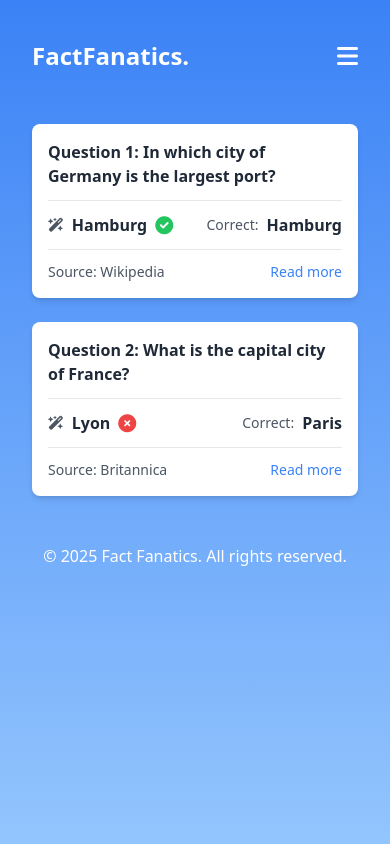
After one commit to kipchumbaofficial/factfanatics, a Flask app: page /result in a window 390 px wide. The commit adds this page. Run offline with Flask 3, Linux system fonts and the light colour scheme; some libraries are stand-ins or nearby versions.

Commit message:
Add result display page and enhance styling; implement responsive design and navigation

```diff
--- a/app/blueprints/main/routes.py
+++ b/app/blueprints/main/routes.py
@@ -207,3 +207,10 @@ def result():
         username=current_user.username,
         rank=user_rank
     )
+
+
+@main_bp.route('/result', methods=['GET'])
+def show_result():
+    """ Log in page
+    """
+    return render_template('answers.html')
--- a/app/static/css/style.css
+++ b/app/static/css/style.css
@@ -697,6 +697,10 @@ video {
   margin-top: auto;
 }
 
+.ml-auto {
+  margin-left: auto;
+}
+
 .block {
   display: block;
 }
@@ -785,6 +789,10 @@ video {
   max-width: 28rem;
 }
 
+.max-w-6xl {
+  max-width: 72rem;
+}
+
 .flex-1 {
   flex: 1 1 0%;
 }
@@ -855,6 +863,24 @@ video {
   margin-bottom: calc(1.5rem * var(--tw-space-y-reverse));
 }
 
+.space-x-3 > :not([hidden]) ~ :not([hidden]) {
+  --tw-space-x-reverse: 0;
+  margin-right: calc(0.75rem * var(--tw-space-x-reverse));
+  margin-left: calc(0.75rem * calc(1 - var(--tw-space-x-reverse)));
+}
+
+.space-y-3 > :not([hidden]) ~ :not([hidden]) {
+  --tw-space-y-reverse: 0;
+  margin-top: calc(0.75rem * calc(1 - var(--tw-space-y-reverse)));
+  margin-bottom: calc(0.75rem * var(--tw-space-y-reverse));
+}
+
+.space-x-6 > :not([hidden]) ~ :not([hidden]) {
+  --tw-space-x-reverse: 0;
+  margin-right: calc(1.5rem * var(--tw-space-x-reverse));
+  margin-left: calc(1.5rem * calc(1 - var(--tw-space-x-reverse)));
+}
+
 .overflow-hidden {
   overflow: hidden;
 }
@@ -886,6 +912,10 @@ video {
 
 .border {
   border-width: 1px;
+}
+
+.border-t {
+  border-top-width: 1px;
 }
 
 .border-black {
@@ -1029,6 +1059,10 @@ video {
   --tw-gradient-to: #facc15 var(--tw-gradient-to-position);
 }
 
+.to-blue-300 {
+  --tw-gradient-to: #93c5fd var(--tw-gradient-to-position);
+}
+
 .object-contain {
   -o-object-fit: contain;
      object-fit: contain;
@@ -1115,6 +1149,10 @@ video {
   padding-bottom: 2rem;
 }
 
+.pt-3 {
+  padding-top: 0.75rem;
+}
+
 .text-center {
   text-align: center;
 }
@@ -1152,6 +1190,11 @@ video {
 .text-xs {
   font-size: 0.75rem;
   line-height: 1rem;
+}
+
+.text-base {
+  font-size: 1rem;
+  line-height: 1.5rem;
 }
 
 .font-bold {
@@ -1239,6 +1282,11 @@ video {
   color: rgb(255 255 255 / var(--tw-text-opacity, 1));
 }
 
+.text-red-500 {
+  --tw-text-opacity: 1;
+  color: rgb(239 68 68 / var(--tw-text-opacity, 1));
+}
+
 .shadow-lg {
   --tw-shadow: 0 10px 15px -3px rgb(0 0 0 / 0.1), 0 4px 6px -4px rgb(0 0 0 / 0.1);
   --tw-shadow-colored: 0 10px 15px -3px var(--tw-shadow-color), 0 4px 6px -4px var(--tw-shadow-color);
@@ -1298,6 +1346,10 @@ video {
   color: rgb(234 88 12 / var(--tw-text-opacity, 1));
 }
 
+.hover\:underline:hover {
+  text-decoration-line: underline;
+}
+
 .focus\:outline-none:focus {
   outline: 2px solid transparent;
   outline-offset: 2px;
@@ -1318,6 +1370,12 @@ video {
 
   .sm\:hidden {
     display: none;
+  }
+
+  .sm\:space-x-6 > :not([hidden]) ~ :not([hidden]) {
+    --tw-space-x-reverse: 0;
+    margin-right: calc(1.5rem * var(--tw-space-x-reverse));
+    margin-left: calc(1.5rem * calc(1 - var(--tw-space-x-reverse)));
   }
 
   .sm\:px-6 {
--- /dev/null
+++ b/app/templates/answers.html
@@ -0,0 +1,102 @@
+{% extends "base.html" %}
+
+{% block content %}
+<div class="bg-gradient-to-b from-blue-500 to-blue-300 min-h-screen flex flex-col items-center py-6 sm:py-12 px-4 sm:px-6 lg:px-8">
+  <!-- Navbar -->
+  <nav class="mb-3 lg:mb-12 w-full max-w-6xl">
+    <div class="flex justify-between items-center h-16 px-4 sm:px-6 space-x-4 sm:space-x-6">
+      <!-- Left Section: Home Link -->
+      <a href="{{ url_for('main.categories') }}" class="text-white text-2xl font-bold">FactFanatics.</a>
+
+      <!-- Middle Section: Links for Desktop -->
+      <div class="hidden sm:flex space-x-6">
+        <a href="#magazine" class="text-gray-600 hover:text-orange-600 px-2">Categories</a>
+        <a href="#articles" class="text-gray-600 hover:text-orange-600 px-2">Leaderboard</a>
+        <a href="#podcast" class="text-gray-600 hover:text-orange-600 px-2">Developers</a>
+        <a href="https://instagram.com/premier_magazine.ke" class="text-gray-600 hover:text-orange-600 px-2">Talk to us</a>
+      </div>
+
+      <!-- Right Section: Logout & Mobile Menu Button -->
+      <div class="flex items-center space-x-4 ml-auto">
+        <p class="hidden sm:inline-block border text-black border-black font-semibold px-3 py-1 rounded-full text-xs">Profile</p>
+        <button id="menu-toggle" class="sm:hidden text-white text-2xl focus:outline-none">
+          <i class="fas fa-bars"></i>
+        </button>
+      </div>
+    </div>
+
+    <!-- Mobile Menu -->
+    <div id="mobile-menu" class="hidden sm:hidden bg-gradient-to-b from-blue-500 to-blue-300 shadow-lg">
+      <a href="#" class="block px-4 py-2 text-gray-600 hover:bg-orange-100">Profile</a>
+      <a href="#magazine" class="block px-4 py-2 text-gray-600 hover:bg-orange-100">Categories</a>
+      <a href="#articles" class="block px-4 py-2 text-gray-600 hover:bg-orange-100">Leaderboard</a>
+      <a href="#podcast" class="block px-4 py-2 text-gray-600 hover:bg-orange-100">Developers</a>
+      <a href="https://instagram.com/premier_magazine.ke" class="block px-4 py-2 text-gray-600 hover:bg-orange-100">Talk to us</a>
+      <a href="#" class="block px-4 py-2 bg-red-500 text-white hover:bg-red-600 rounded-b-lg">Logout</a>
+    </div>
+  </nav>
+
+  <!-- Questions Section -->
+  <main class="container mx-auto px-4 py-6 space-y-6">
+    <!-- Question Card -->
+    <div class="bg-white rounded-lg shadow-md p-4 flex flex-col space-y-3">
+      <!-- Question -->
+      <h2 class="text-gray-800 text-base font-bold">Question 1: In which city of Germany is the largest port?</h2>
+
+      <!-- Answers Section -->
+      <div class="flex justify-between items-center border-t pt-3">
+        <!-- User Answer -->
+        <div class="flex items-center space-x-2">
+          <p class="text-gray-600 text-sm font-medium"><i class="fa-solid fa-wand-magic-sparkles"></i></p>
+          <span class="text-gray-800 font-bold">Hamburg</span>
+          <i class="fas fa-check-circle text-green-500 text-lg"></i> <!-- Tick for correct -->
+        </div>
+
+        <!-- Correct Answer -->
+        <div class="flex items-center space-x-2">
+          <p class="text-gray-600 text-sm font-medium">Correct:</p>
+          <span class="text-gray-800 font-bold">Hamburg</span>
+        </div>
+      </div>
+
+      <!-- Source Section -->
+      <div class="flex justify-between items-center border-t pt-3">
+        <p class="text-gray-600 text-sm">Source: Wikipedia</p>
+        <a href="https://en.wikipedia.org" target="_blank" class="text-blue-500 hover:underline text-sm">Read more</a>
+      </div>
+    </div>
+
+    <!-- Duplicate and Update for Other Questions -->
+    <div class="bg-white rounded-lg shadow-md p-4 flex flex-col space-y-3">
+      <h2 class="text-gray-800 text-base font-bold">Question 2: What is the capital city of France?</h2>
+      <div class="flex justify-between items-center border-t pt-3">
+        <div class="flex items-center space-x-2">
+          <p class="text-gray-600 text-sm font-medium"><i class="fa-solid fa-wand-magic-sparkles"></i></p>
+          <span class="text-gray-800 font-bold">Lyon</span>
+          <i class="fas fa-times-circle text-red-500 text-lg"></i> <!-- X for incorrect -->
+        </div>
+        <div class="flex items-center space-x-2">
+          <p class="text-gray-600 text-sm font-medium">Correct:</p>
+          <span class="text-gray-800 font-bold">Paris</span>
+        </div>
+      </div>
+      <div class="flex justify-between items-center border-t pt-3">
+        <p class="text-gray-600 text-sm">Source: Britannica</p>
+        <a href="https://www.britannica.com" target="_blank" class="text-blue-500 hover:underline text-sm">Read more</a>
+      </div>
+    </div>
+  </main>
+
+  <!-- Footer Section -->
+  <footer class="w-full text-center text-white py-6">
+    <p>&copy; 2025 Fact Fanatics. All rights reserved.</p>
+  </footer>
+</div>
+
+<script>
+  document.getElementById("menu-toggle").addEventListener("click", function () {
+    var mobileMenu = document.getElementById("mobile-menu");
+    mobileMenu.classList.toggle("hidden");
+  });
+</script>
+{% endblock %}
--- a/app/templates/result.html
+++ b/app/templates/result.html
@@ -27,8 +27,8 @@
     </p>
 
     <!-- Explore More Button -->
-    <a href="/categories" class="bg-orange-500 text-white text-lg font-bold px-8 py-3 rounded-full mt-6 hover:bg-orange-400">
-      Explore More
+    <a href="{{ url_for('main.show_result') }}" class="bg-orange-500 text-white text-lg font-bold px-8 py-3 rounded-full mt-6 hover:bg-orange-400">
+      Detailed Results
     </a>
   </main>
 
```
